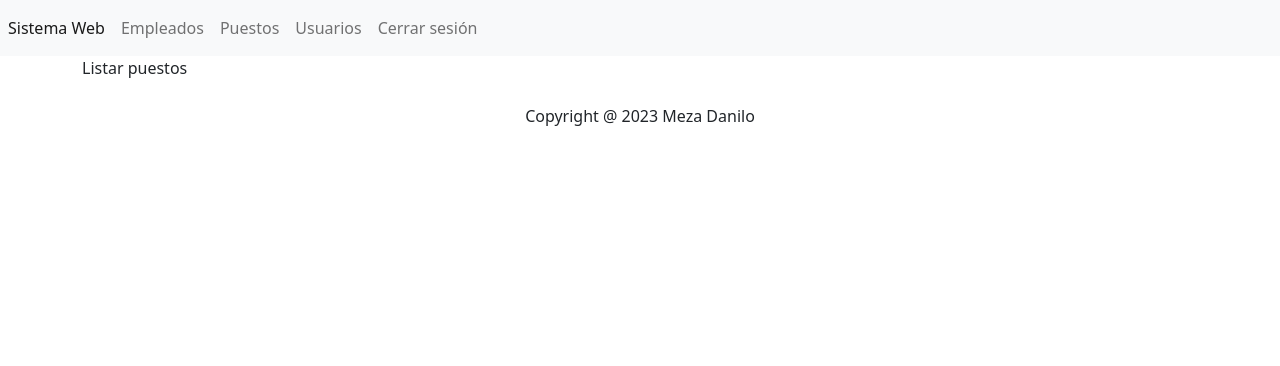
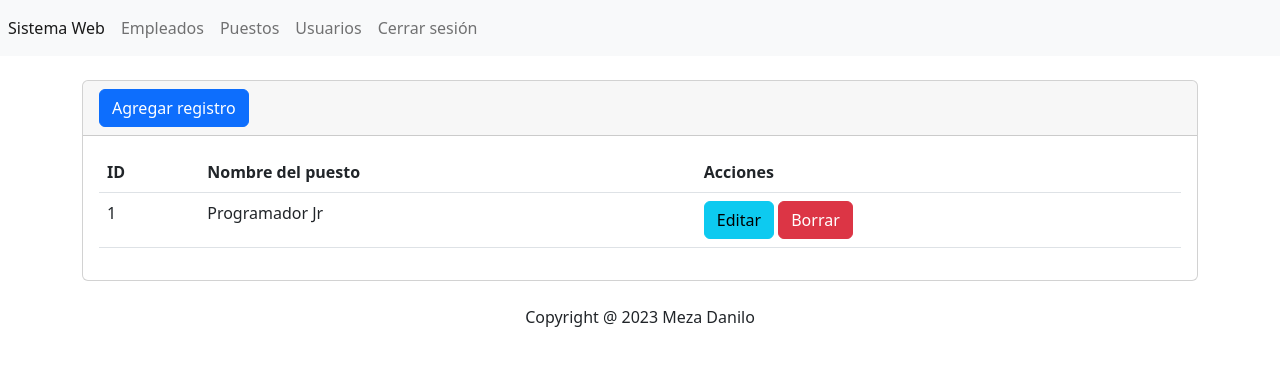
Before and after one commit to mezaDanilo/AppCvPhp, a PHP site: page /app-web/secciones/puestos/ in a window 1280 px wide. Shown: the top 366 px of the page. Run offline with PHP 8.4, Linux system fonts and the light colour scheme.

Commit message:
puestos visual hecho

```diff
--- a/secciones/puestos/index.php
+++ b/secciones/puestos/index.php
@@ -1,5 +1,39 @@
 <?php include("../../templates/header.php"); ?>
 
-Listar puestos
+<br>
 
-    <?php include("../../templates/footer.php"); ?>
+<div class="card">
+    <div class="card-header">
+    <a name="" id="" class="btn btn-primary"
+        href="crear.php" role="button">
+        Agregar registro</a>
+    </div>
+    <div class="card-body">
+        <div class="table-responsive-sm">
+        <table class="table">
+            <thead>
+                <tr>
+                    <th scope="col">ID</th>
+                    <th scope="col">Nombre del puesto</th>
+                    <th scope="col">Acciones</th>
+                </tr>
+            </thead>
+            <tbody>
+                <tr class="">
+                    <td scope="row">1</td>
+                    <td>Programador Jr</td>
+                    <td>
+                        <input name="btneditar" id="btneditar" class="btn btn-info" type="button" value="Editar">
+                        <input name="btnborrar" id="btnborrar" class="btn btn-danger" type="button" value="Borrar">
+                    </td>
+                </tr>
+            </tbody>
+        </table>
+</div>
+    </div>
+</div>
+
+
+
+
+<?php include("../../templates/footer.php"); ?>
--- a/templates/header.php
+++ b/templates/header.php
@@ -5,7 +5,7 @@ $url_base = "http://localhost/app-web/";
 <!doctype html>
 <html lang="en">
 <head>
-  <title>Title</title>
+  <title>Web App CV - By Danilo Meza</title>
   <!-- Required meta tags -->
   <meta charset="utf-8">
   <meta name="viewport" content="width=device-width, initial-scale=1, shrink-to-fit=no">
```
Also changed, not shown: secciones/empleados/crear.php (+25 -0 lines), secciones/puestos/crear.php (+25 -2 lines).
